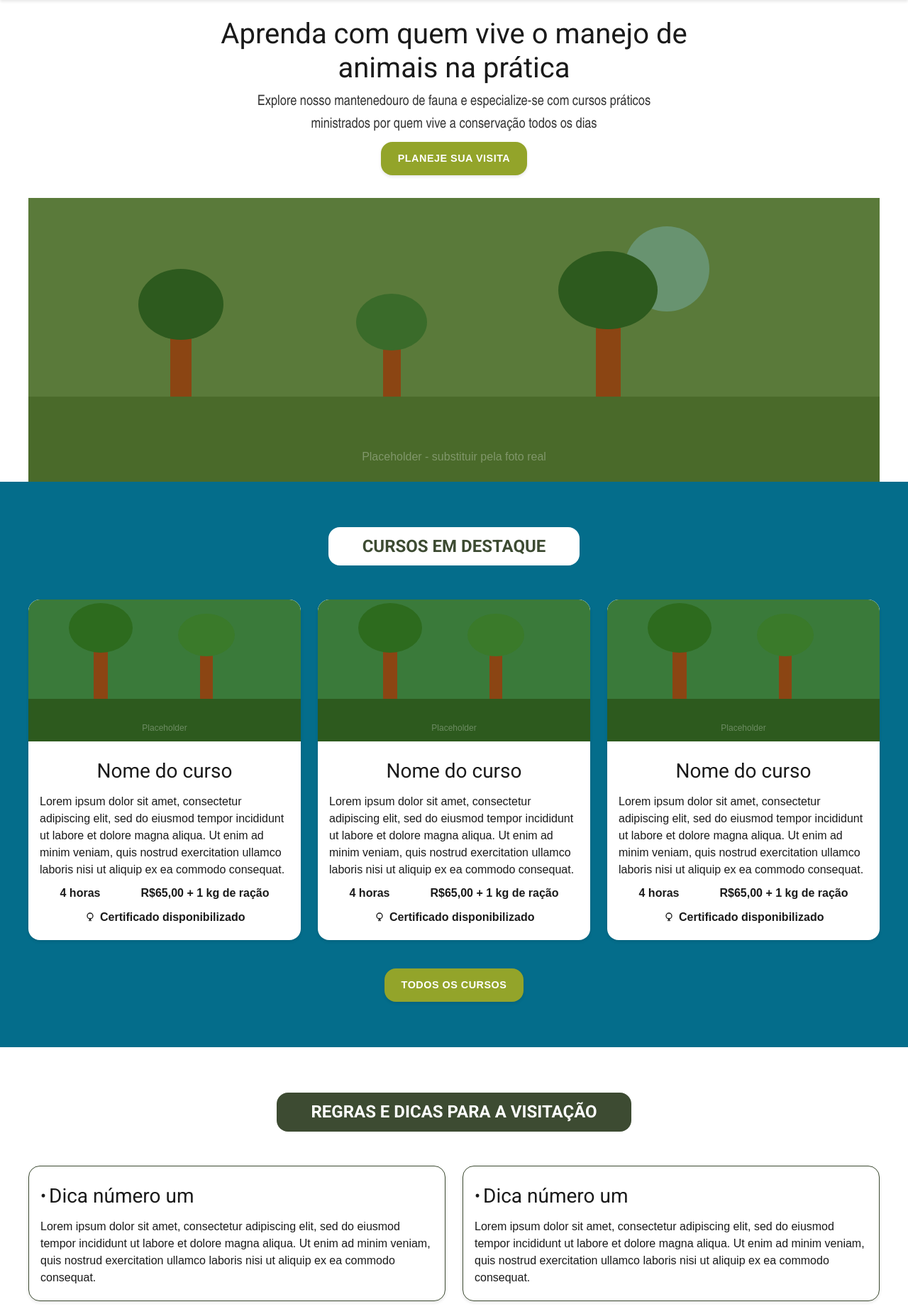
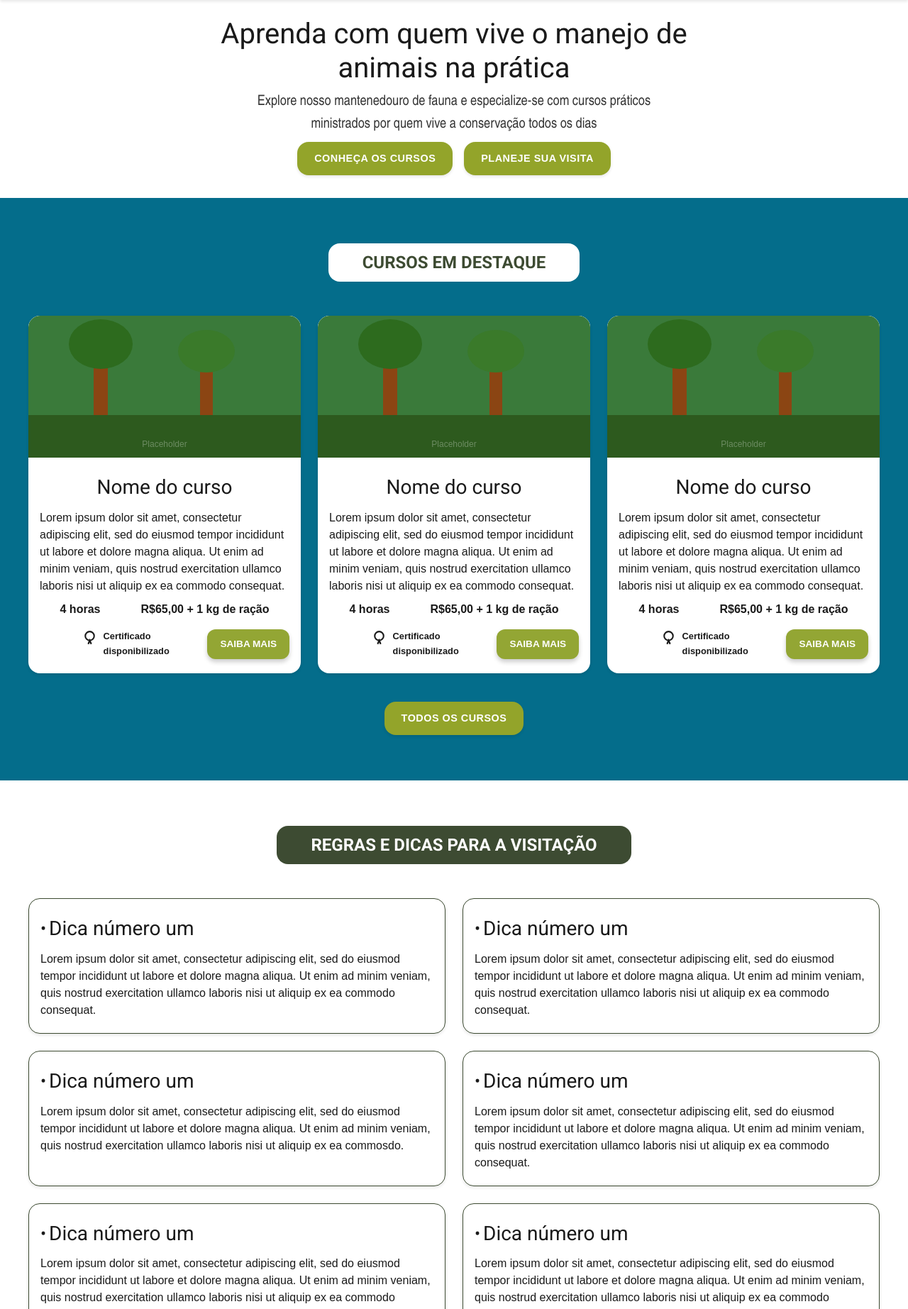
Before and after one commit to fabianomachado84/Bioparque-Macuco, a Django app: page / in a window 1280 px wide. Shown: the part 64-1909 px from the top of the page at 71% size. Run offline with Django 5.2, Linux system fonts and the light colour scheme.

Commit message:
fix: diff in home.html and courses.css

```diff
--- a/static/css/components/courses.css
+++ b/static/css/components/courses.css
@@ -1,4 +1,4 @@
-/* ===== Cursos em Destaque ===== */
+/* ===== Cursos em Destaque ===== alterado === */
 .cursos {
     background-color: var(--color-teal-darker);
     padding: 4rem 1.5rem;
@@ -66,14 +66,42 @@
     font-weight: 600;
 }
 
+.card-curso__footer {
+    display: flex;
+    justify-content: space-between;
+    align-items: center;
+    margin-top: 15px;
+}
+
+.btn-saiba-mais {
+    display: inline-block;
+    padding: 10px 18px;
+    background-color: #93a634;
+    color: #ffffff;
+    text-decoration: none;
+    border-radius: 12px;
+    font-weight: bold;
+    font-size: 0.85rem;
+    box-shadow: 0 4px 6px rgba(0, 0, 0, 0.2);
+    transition: background-color 0.3s ease;
+    text-transform: uppercase;
+}
+
+.btn-saiba-mais:hover {
+    background-color: #7d8d2b;
+}
+
+
 .card-curso__cert {
     display: flex;
-    justify-content: center;
-    align-items: center;
+    justify-content: left;
+    align-items: left;
     gap: 0.4rem;
-    font-size: 1rem;
+    font-size: 0.8rem;
     font-weight: 600;
-    text-align: center;
+    max-width:120px;
+    line-height:1,2;
+    text-align: left;
     margin: 0 auto;
 }
 
--- a/templates/home.html
+++ b/templates/home.html
@@ -14,11 +14,8 @@
     ministrados por quem vive a conservação todos os dias
     </p>
     <div class="hero__actions">
+      <a href="#cursos" class="btn btn--olive">CONHEÇA OS CURSOS</a>
       <a href="#visita" class="btn btn--olive">PLANEJE SUA VISITA</a>
-        </div>
-    </div>
-    <div class="hero__image">
-        <img src="{% static 'images/hero.svg' %}" alt="Animais no Bioparque Macuco">
     </div>
 </section>
 
@@ -27,7 +24,9 @@
   <div class="cursos__container">
     <h2 class="section-title section-title--green-text">CURSOS EM DESTAQUE</h2>
 
+
   <div class="cursos__grid">
+    <!-- Card 1 -->
     <div class="card-curso">
       <div class="card-curso__image">
         <img src="{% static 'images/curso-placeholder.svg' %}" alt="Curso">
@@ -44,16 +43,22 @@
           <span class="card-curso__duration">4 horas</span>
           <span class="card-curso__price">R$65,00 + 1 kg de ração</span>
         </div>
-                    <p class="card-curso__cert">
-                        <svg viewBox="0 0 24 24" width="16" height="16" fill="none" stroke="currentColor" stroke-width="2">
+        <div class="card-curso__footer">
+          <div class="card-curso__cert">
+            <svg viewBox="0 0 24 24" width="25" height="25" fill="none" stroke="currentColor" stroke-width="2">
               <path d="M12 15l-2 5l1-3h2l1 3l-2-5z"/>
               <circle cx="12" cy="9" r="6"/>
             </svg>
-                        Certificado disponibilizado
-                    </p>
+            <p>Certificado disponibilizado</p>
+          </div>
+          <div>
+            <a href="#" class="btn-saiba-mais">SAIBA MAIS</a>
+          </div>
+        </div>
       </div>
     </div>
 
+    <!-- Card 2 -->
     <div class="card-curso">
       <div class="card-curso__image">
         <img src="{% static 'images/curso-placeholder.svg' %}" alt="Curso">
@@ -70,16 +75,22 @@
           <span class="card-curso__duration">4 horas</span>
           <span class="card-curso__price">R$65,00 + 1 kg de ração</span>
         </div>
-                    <p class="card-curso__cert">
-                        <svg viewBox="0 0 24 24" width="16" height="16" fill="none" stroke="currentColor" stroke-width="2">
+        <div class="card-curso__footer">
+          <div class="card-curso__cert">
+            <svg viewBox="0 0 24 24" width="25" height="25" fill="none" stroke="currentColor" stroke-width="2">
               <path d="M12 15l-2 5l1-3h2l1 3l-2-5z"/>
               <circle cx="12" cy="9" r="6"/>
             </svg>
-                        Certificado disponibilizado
-                    </p>
+            <p>Certificado disponibilizado</p>
+          </div>
+          <div>
+            <a href="#" class="btn-saiba-mais">SAIBA MAIS</a>
+          </div>
+        </div>
       </div>
     </div>
 
+    <!-- Card 3 -->
     <div class="card-curso">
       <div class="card-curso__image">
         <img src="{% static 'images/curso-placeholder.svg' %}" alt="Curso">
@@ -96,13 +107,18 @@
           <span class="card-curso__duration">4 horas</span>
           <span class="card-curso__price">R$65,00 + 1 kg de ração</span>
         </div>
-                    <p class="card-curso__cert">
-                        <svg viewBox="0 0 24 24" width="16" height="16" fill="none" stroke="currentColor" stroke-width="2">
+        <div class="card-curso__footer">
+          <div class="card-curso__cert">
+            <svg viewBox="0 0 24 24" width="25" height="25" fill="none" stroke="currentColor" stroke-width="2">
               <path d="M12 15l-2 5l1-3h2l1 3l-2-5z"/>
               <circle cx="12" cy="9" r="6"/>
             </svg>
-                        Certificado disponibilizado
-                    </p>
+            <p>Certificado disponibilizado</p>
+          </div>
+          <div>
+            <a href="#" class="btn-saiba-mais">SAIBA MAIS</a>
+          </div>
+        </div>
       </div>
     </div>
   </div>
@@ -143,7 +159,7 @@
         Lorem ipsum dolor sit amet, consectetur adipiscing elit,
         sed do eiusmod tempor incididunt ut labore et dolore magna aliqua.
         Ut enim ad minim veniam, quis nostrud exercitation ullamco laboris
-                    nisi ut aliquip ex ea commodo consequat.
+        nisi ut aliquip ex ea commosdo.
         </p>
       </div>
       <div class="card-dica">
```
Lines whose indentation alone changed are shown as unchanged.
